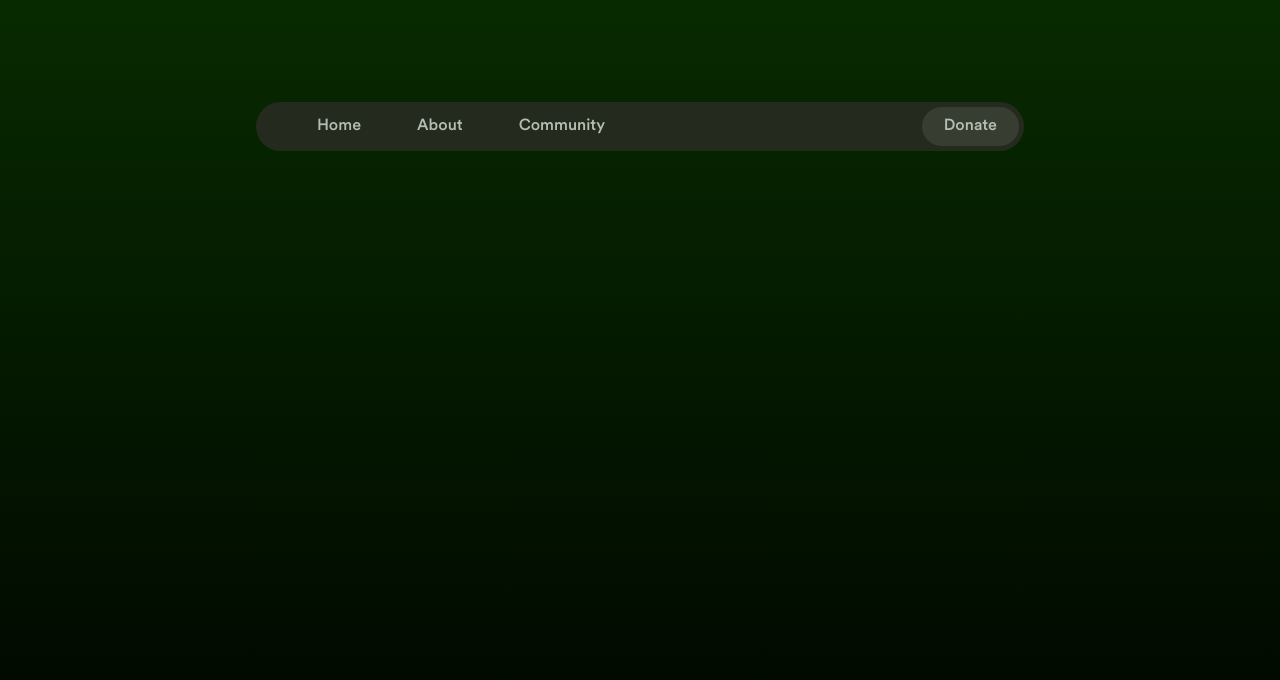
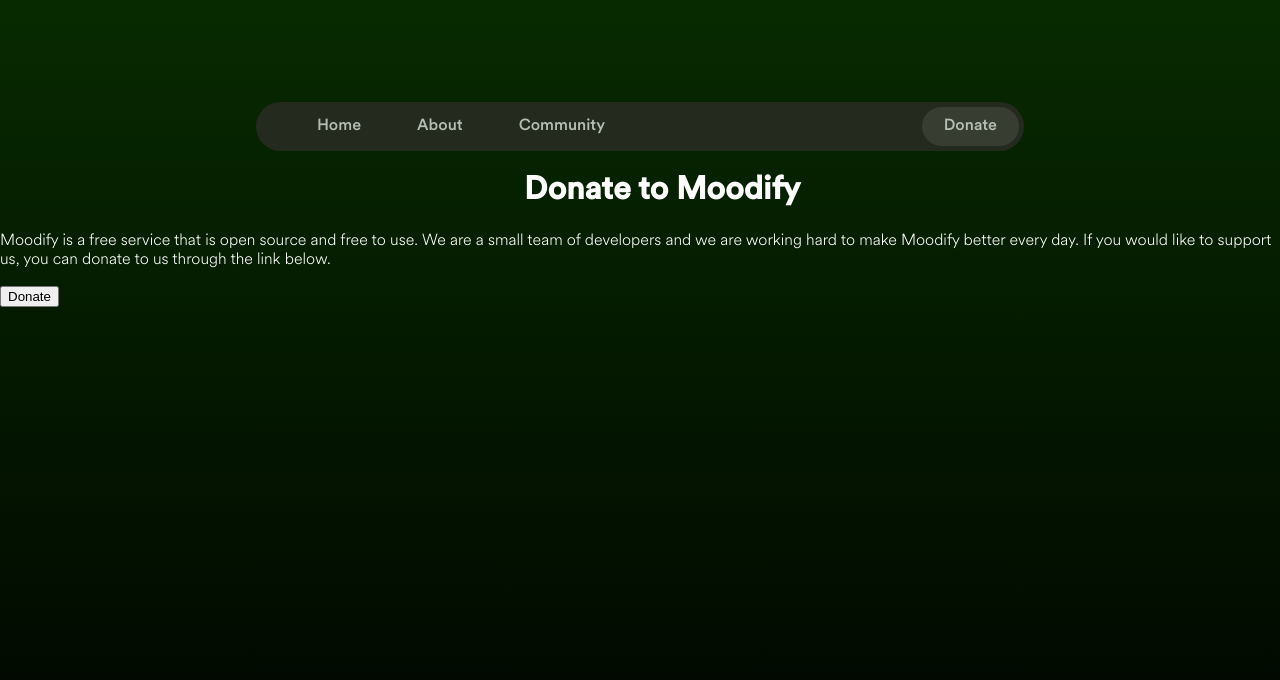
Before and after one commit to leonatajeff/moodify, a React (Create React App) app in the folder client/: page /Donate in a window 1280 px wide. Shown: the top 680 px of the page. Built offline with nearby package versions, Linux system fonts and the light colour scheme.

Commit message:
Add donation page

```diff
--- a/client/src/App.css
+++ b/client/src/App.css
@@ -23,13 +23,13 @@ header {
   padding-top: 10px;
 }
 
-.donate {
+.donate-header {
     width:  100vh;
     display: flex;
     justify-content: flex-end;
 }
 
-.donate-button {
+.donate-header-button {
   background: #4c4846;
   border-radius: 36px;
   padding: 10px 22px 10px 22px;
--- a/client/src/App.js
+++ b/client/src/App.js
@@ -5,6 +5,7 @@ import About from "./pages/About";
 import Community from "./pages/Community";
 import Navbar from "./components/Navbar";
 import Result from "./pages/Result";
+import Donate from "./pages/Donate";
 
 function App() {
   return (
@@ -15,6 +16,7 @@ function App() {
         <Route path="/About" element={<About />} />
         <Route path="/Community" element={<Community />} />
         <Route path="/Result" element={<Result />} />
+        <Route path="/Donate" element={<Donate />} />
       </Routes>
     </BrowserRouter>
   );
--- a/client/src/components/Navbar.js
+++ b/client/src/components/Navbar.js
@@ -9,8 +9,8 @@ export default function Navbar() {
         <NavLink to="/About">About</NavLink>
         <NavLink to="/Community">Community</NavLink>
       </div>
-      <div className="donate">
-        <NavLink className="donate-button" to="/Donate">Donate</NavLink>
+      <div className="donate-header">
+        <NavLink className="donate-header-button" to="/Donate">Donate</NavLink>
       </div>
     </div>
   );
--- /dev/null
+++ b/client/src/pages/Donate.js
@@ -0,0 +1,16 @@
+export default function Donate() {
+    return (
+        <div className="donate">
+            <h1 className="donate-header"> Donate to Moodify </h1>
+            <p className="donate-text">
+                Moodify is a free service that is open source and free to use.
+                We are a small team of developers and we are working hard to
+                make Moodify better every day. If you would like to support us,
+                you can donate to us through the link below.
+            </p>
+            <button className="donate-button" href="https://www.paypal.com/donate?hosted_button_id=ZT2ZQZQZQZQZQ">
+                <text className="donate-text"> Donate </text>
+            </button>
+        </div>
+    );
+}
```
